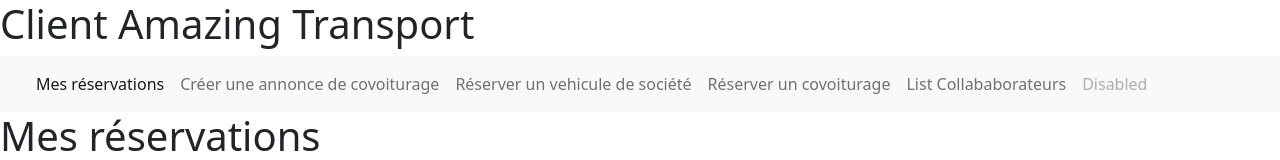
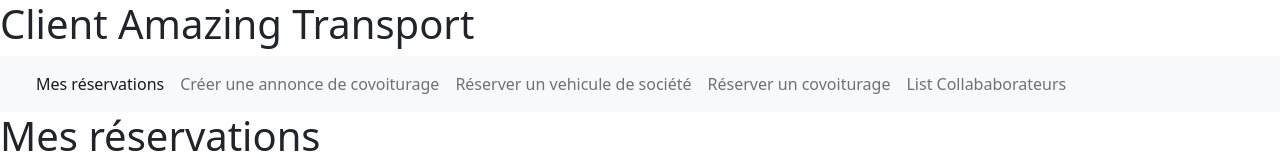
Before and after one commit to 2021-d05-groupe3/amazingTransportApp, an Angular app in the folder client/: page /dashboard in a window 1280 px wide. Shown: the top 160 px of the page. Built offline with nearby package versions, Linux system fonts and the light colour scheme.

Commit message:
dashboard

```diff
--- a/client/src/app/app.component.html
+++ b/client/src/app/app.component.html
@@ -13,7 +13,7 @@
     <div class="collapse navbar-collapse" id="navbarNav">
       <ul class="navbar-nav">
         <li class="nav-item">
-          <a class="nav-link active" aria-current="/dashboard" href="#">Mes réservations</a>
+          <a class="nav-link active" aria-current="/dashboard" href="/dashboard">Mes réservations</a>
         </li>
         <li class="nav-item">
           <a class="nav-link" href="/create-covoiturage">Créer une annonce de covoiturage</a>
@@ -27,9 +27,7 @@
         <li class="nav-item">
           <a class="nav-link" href="/collaborateur-list">List Collababorateurs</a>
         </li>
-        <li class="nav-item">
-          <a class="nav-link disabled" href="#" tabindex="-1" aria-disabled="true">Disabled</a>
-        </li>
+
       </ul>
     </div>
   </div>
--- a/client/src/app/dashboard-reservation/dashboard-reservation.component.html
+++ b/client/src/app/dashboard-reservation/dashboard-reservation.component.html
@@ -8,7 +8,7 @@
       </button>
     </h2>
     <div id="flush-collapseOne" class="accordion-collapse collapse" aria-labelledby="flush-headingOne" data-bs-parent="#accordionFlushExample">
-      <div class="accordion-body"><table class="table table-hover">
+     <div class="accordion-body"><table class="table table-hover">
         <thead>
           <tr>
             <th scope="col">Covoiturage</th>
```
